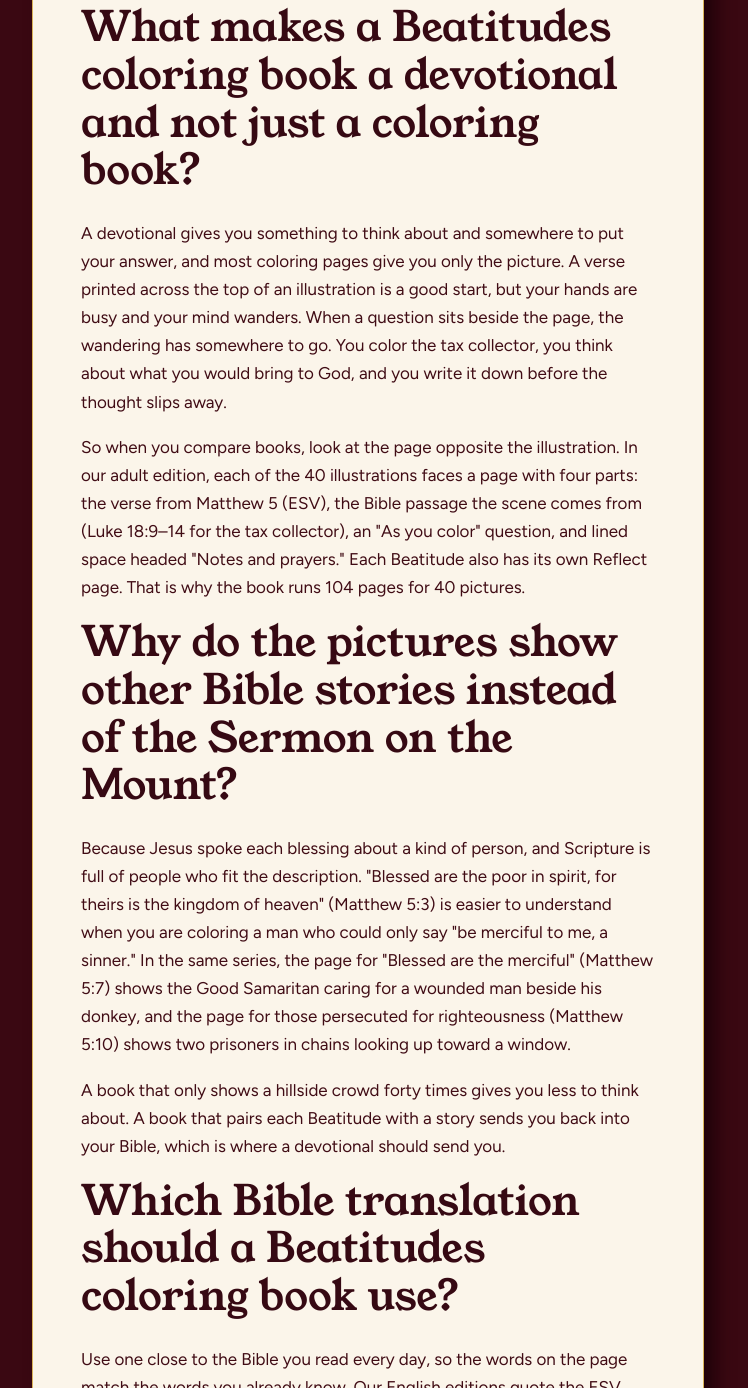
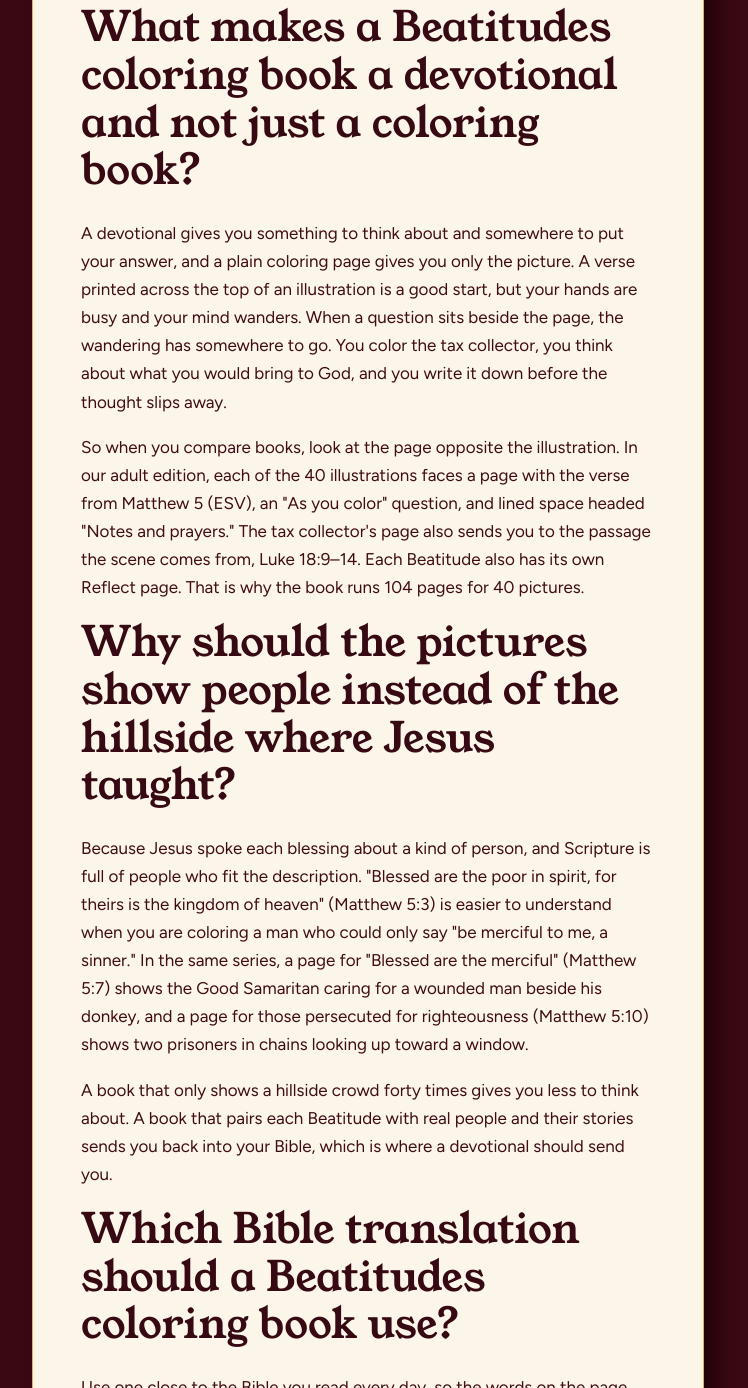
Before and after one commit to CoBe18/burnished-grace, a plain HTML site: page articles/beatitudes_book/beatitudes-coloring-book-for-adults.html in a window 1280 px wide. Shown: the part 1016-2404 px from the top of the page, without its empty margins (272-1020 px from the left). Drawn offline with Linux system fonts and the light colour scheme.

Commit message:
Article: keep page details to what the sample page shows
Co-Authored-By: Claude Opus 5.5 <noreply@anthropic.com>
Claude-Session: https://claude.ai/code/session_01KtmkHmGa33oDiLgwDJeByT

```diff
--- a/articles/beatitudes_book/beatitudes-coloring-book-for-adults.html
+++ b/articles/beatitudes_book/beatitudes-coloring-book-for-adults.html
@@ -140,11 +140,11 @@
 <p>On page 6 of our Adult Devotional Edition, a man stands in the temple courtyard with his head bowed and one hand pressed to his chest. Behind him, a Pharisee stands tall, praying with his face lifted. You color the tax collector's robe and the stones under his sandals, and on the facing page the book asks you something: "He stood far off and could only pray, 'God, be merciful to me, a sinner!' What would you bring to God in prayer today?" Below the question are sixteen empty lines. That question is the difference between a pretty afternoon and a quiet time that goes somewhere.</p>
 <p>This guide is for the adult who already owns a stack of mandala and garden coloring books, has a morning quiet time that keeps getting squeezed, and wants to spend the coming weeks in Matthew 5. Here is what to look for in a Beatitudes coloring book, and how to use one so it becomes prayer and not just a hobby with a Bible verse on it.</p>
 <h2>What makes a Beatitudes coloring book a devotional and not just a coloring book?</h2>
-<p>A devotional gives you something to think about and somewhere to put your answer, and most coloring pages give you only the picture. A verse printed across the top of an illustration is a good start, but your hands are busy and your mind wanders. When a question sits beside the page, the wandering has somewhere to go. You color the tax collector, you think about what you would bring to God, and you write it down before the thought slips away.</p>
-<p>So when you compare books, look at the page opposite the illustration. In our adult edition, each of the 40 illustrations faces a page with four parts: the verse from Matthew 5 (ESV), the Bible passage the scene comes from (Luke 18:9–14 for the tax collector), an "As you color" question, and lined space headed "Notes and prayers." Each Beatitude also has its own Reflect page. That is why the book runs 104 pages for 40 pictures.</p>
-<h2>Why do the pictures show other Bible stories instead of the Sermon on the Mount?</h2>
-<p>Because Jesus spoke each blessing about a kind of person, and Scripture is full of people who fit the description. "Blessed are the poor in spirit, for theirs is the kingdom of heaven" (Matthew 5:3) is easier to understand when you are coloring a man who could only say "be merciful to me, a sinner." In the same series, the page for "Blessed are the merciful" (Matthew 5:7) shows the Good Samaritan caring for a wounded man beside his donkey, and the page for those persecuted for righteousness (Matthew 5:10) shows two prisoners in chains looking up toward a window.</p>
-<p>A book that only shows a hillside crowd forty times gives you less to think about. A book that pairs each Beatitude with a story sends you back into your Bible, which is where a devotional should send you.</p>
+<p>A devotional gives you something to think about and somewhere to put your answer, and a plain coloring page gives you only the picture. A verse printed across the top of an illustration is a good start, but your hands are busy and your mind wanders. When a question sits beside the page, the wandering has somewhere to go. You color the tax collector, you think about what you would bring to God, and you write it down before the thought slips away.</p>
+<p>So when you compare books, look at the page opposite the illustration. In our adult edition, each of the 40 illustrations faces a page with the verse from Matthew 5 (ESV), an "As you color" question, and lined space headed "Notes and prayers." The tax collector's page also sends you to the passage the scene comes from, Luke 18:9–14. Each Beatitude also has its own Reflect page. That is why the book runs 104 pages for 40 pictures.</p>
+<h2>Why should the pictures show people instead of the hillside where Jesus taught?</h2>
+<p>Because Jesus spoke each blessing about a kind of person, and Scripture is full of people who fit the description. "Blessed are the poor in spirit, for theirs is the kingdom of heaven" (Matthew 5:3) is easier to understand when you are coloring a man who could only say "be merciful to me, a sinner." In the same series, a page for "Blessed are the merciful" (Matthew 5:7) shows the Good Samaritan caring for a wounded man beside his donkey, and a page for those persecuted for righteousness (Matthew 5:10) shows two prisoners in chains looking up toward a window.</p>
+<p>A book that only shows a hillside crowd forty times gives you less to think about. A book that pairs each Beatitude with real people and their stories sends you back into your Bible, which is where a devotional should send you.</p>
 <h2>Which Bible translation should a Beatitudes coloring book use?</h2>
 <p>Use one close to the Bible you read every day, so the words on the page match the words you already know. Our English editions quote the ESV. Our Spanish editions, Las Bienaventuranzas, quote the Reina-Valera 1909, which helps in a bilingual home or for a Spanish-speaking parent or grandparent who wants the same book in their own language.</p>
 <h2>How many pages should you color in one sitting?</h2>
```
